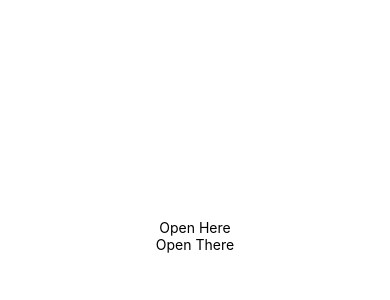
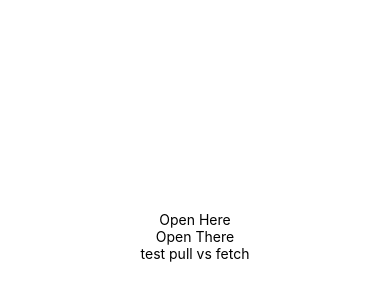
Before and after one commit to mmchokor/Badde-Salemtak--Senior-Project, a React Native app: screen / in a window 390 px wide. Shown: the part 186-486 px from the top of the page. Built offline with nearby package versions, Linux system fonts and the light colour scheme.

Commit message:
test pull vs fetch

```diff
--- a/App.js
+++ b/App.js
@@ -7,6 +7,7 @@ export default function App() {
 
       <Text>Open Here</Text>
        <Text>Open There</Text>
+       <Text>test pull vs fetch</Text>
       <StatusBar style="auto" />
     </View>
   );
```
